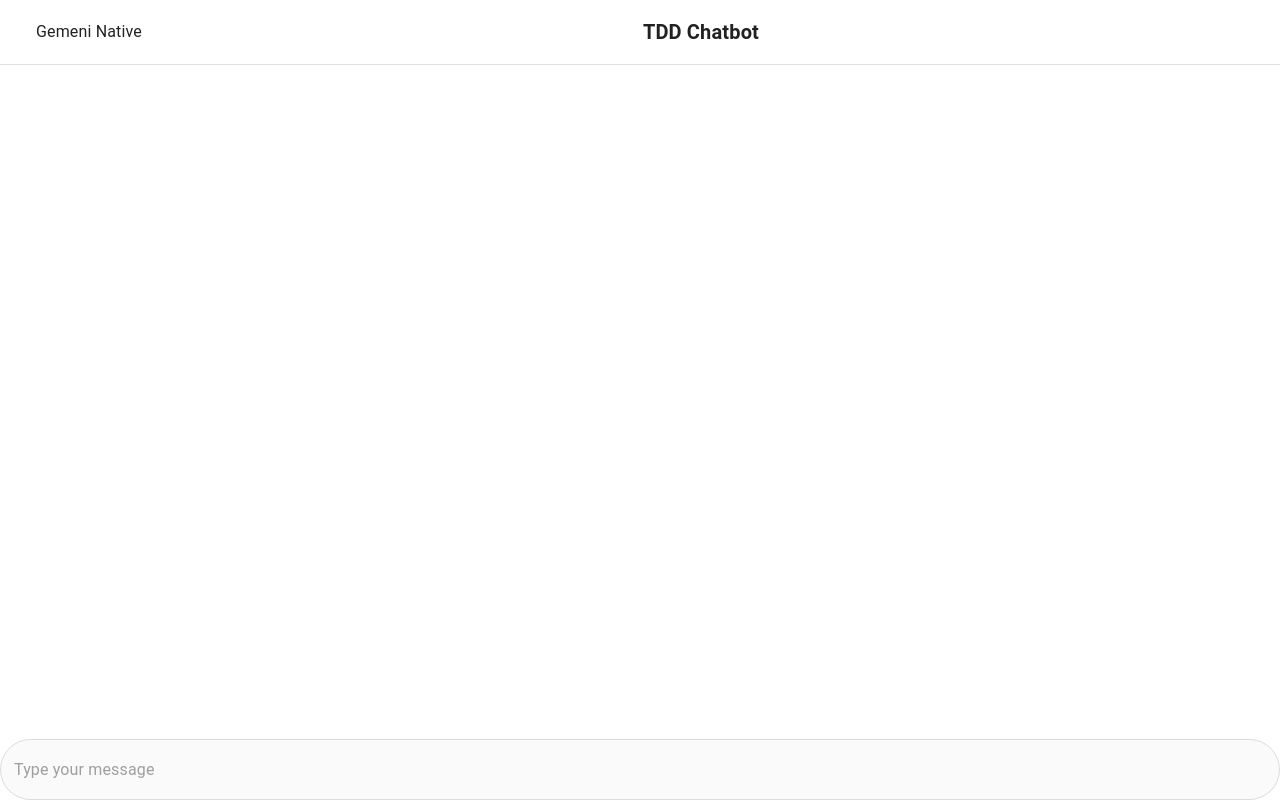
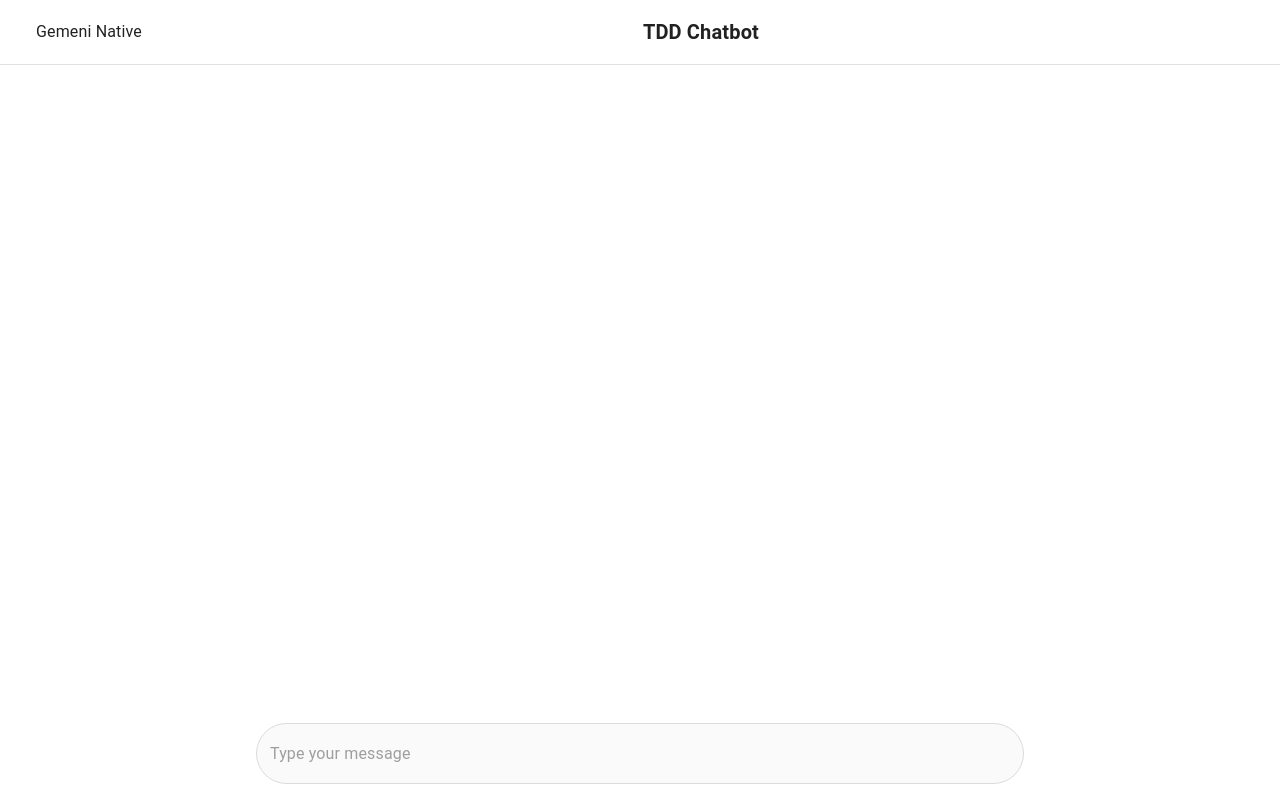
Before and after one commit to michua3cm/rag_web_react, a React (Create React App) app in the folder frontend/: page / in a window 1280 px wide. Built offline with nearby package versions, Linux system fonts and the light colour scheme; some icons are missing.

Commit message:
style: adjust padding, margin, width, and centering for InputBar and ChatBox layout

```diff
--- a/frontend/src/features/ChatBox.js
+++ b/frontend/src/features/ChatBox.js
@@ -1,13 +1,15 @@
-// features/ChatBox.js
+// ============================
+// src/features/ChatBox.js
+// ============================
 import React, { useEffect, useRef } from 'react';
 import { Box, Stack, Paper, Typography } from '@mui/material';
+import { scrollbar } from '../styles/scrollbar';
 import ReactMarkdown from 'react-markdown';
 import remarkGfm from 'remark-gfm';
 
-// NOTE: path is from /src/features to /src/components/CodeBlockRenderer/index
-import CodeBlockRenderer from '../components/CodeBlockRenderer/index';
+import CodeBlockRenderer from '../components/CodeBlockRenderer';
 
-export default function ChatBox({ messages = [], sx }) {
+export default function ChatBox({ messages = [], sx, maxWidth = 768 }) {
     const scrollRef = useRef(null);
 
     useEffect(() => {
@@ -18,8 +20,16 @@ export default function ChatBox({ messages = [], sx }) {
     }, [messages]);
 
     return (
-        <Box ref={scrollRef} sx={{ px: 2, py: 2, overflowY: 'auto', ...sx }}>
-            <Stack spacing={1.5}>
+        <Box
+            ref={scrollRef}
+            sx={(theme) => ({
+                overflowY: 'auto',
+                '&': { ...scrollbar(theme, { variant: 'neutral' }) },
+                ...sx
+            })}
+        >
+            {/* centered inner wrapper */}
+            <Stack spacing={1} sx={{ mx: 'auto', width: '100%', maxWidth }}>
                 {messages.map((m) => (
                     <MessageBubble
                         key={m.id || Math.random()}
@@ -35,31 +45,30 @@ export default function ChatBox({ messages = [], sx }) {
 function MessageBubble({ role, content }) {
     const isUser = role === 'user';
     return (
-        <Box
-            sx={{
-                display: 'flex',
-                justifyContent: isUser ? 'flex-end' : 'flex-start'
-            }}
-        >
         <Paper
             elevation={0}
             sx={{
-                    maxWidth: isUser ? '66%' : '100%', // user ≤ 2/3 width; assistant full-width style
-                    px: 2,
-                    py: isUser ? 0 : 1.25,
-                    borderRadius: 2,
-                    bgcolor: isUser ? 'action.selected' : 'background.paper',
-                    border: isUser ? 1 : 0,
-                    borderColor: isUser ? 'divider' : undefined,
-                    width: isUser ? 'auto' : '100%'
+                alignSelf: isUser ? 'flex-end' : 'flex-start', // instead of parent flex
+                maxWidth: isUser ? '66%' : '100%',
+                width: isUser ? 'auto' : '100%', // user ≤ 2/3 width; assistant full-width style
+
+                px: isUser ? 2 : 0,
+                py: 0,
+                borderRadius: isUser ? 4 : 0,
+                bgcolor: isUser ? 'action.selected' : 'transparent',
+
+                // optional quality-of-life tweaks that don't alter markdown spacing
+                '& pre': { overflowX: 'auto' }, // allow code to scroll horizontally
+                '& img': { maxWidth: '100%' } // responsive images
             }}
         >
             <Typography
                 component="div"
                 sx={{
-                        whiteSpace: 'pre-wrap',
-                        wordBreak: 'break-word',
-                        my: isUser ? -1 : 0
+                    display: 'contents',
+                    color: 'inherit',
+                    lineHeight: 'inherit',
+                    fontSize: 'inherit'
                 }}
             >
                 <ReactMarkdown
@@ -72,6 +81,5 @@ function MessageBubble({ role, content }) {
                 </ReactMarkdown>
             </Typography>
         </Paper>
-        </Box>
     );
 }
--- a/frontend/src/features/InputBar.js
+++ b/frontend/src/features/InputBar.js
@@ -1,10 +1,19 @@
+// ============================
+// src/features/InputBar.js
+// ============================
 import { useState, useMemo, useCallback } from 'react';
 import { Box } from '@mui/material';
 import SendIcon from '@mui/icons-material/Send';
 import StopIcon from '@mui/icons-material/Stop';
 import HybridTextField from '../components/HybridTextField';
 
-export default function InputBar({ onSend, onStop, isStreaming, disabled }) {
+export default function InputBar({
+    onSend,
+    onStop,
+    isStreaming,
+    disabled,
+    maxWidth = 768
+}) {
     const [value, setValue] = useState('');
     const canSend = value.trim().length > 0;
 
@@ -38,7 +47,15 @@ export default function InputBar({ onSend, onStop, isStreaming, disabled }) {
     };
 
     return (
-        <Box>
+        <Box
+            sx={{
+                mx: 'auto',
+                mb: 2,
+                px: { xs: 2, sm: 2.5, md: 0 },
+                width: '100%',
+                maxWidth
+            }}
+        >
             <HybridTextField
                 fullWidth
                 placeholder={isStreaming ? 'Receiving…' : 'Type your message'}
```
Lines whose indentation alone changed are shown as unchanged.
